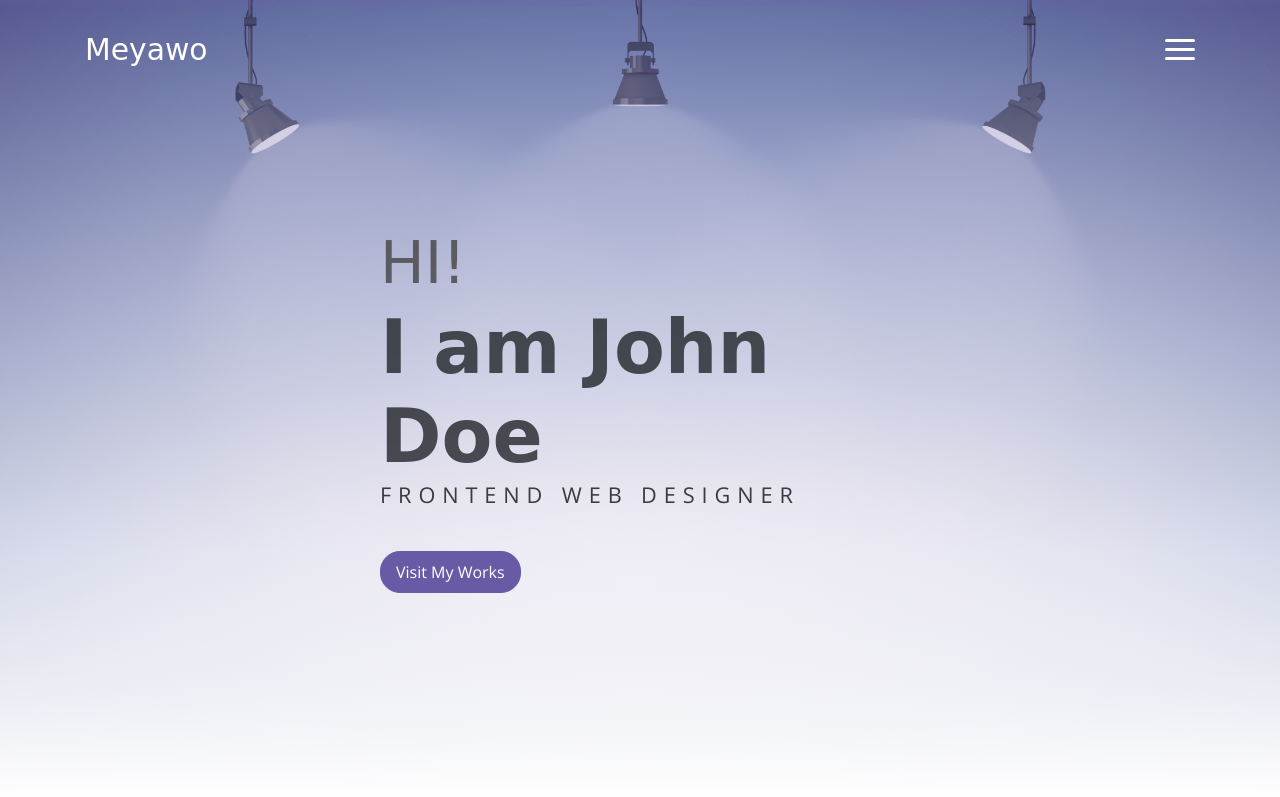
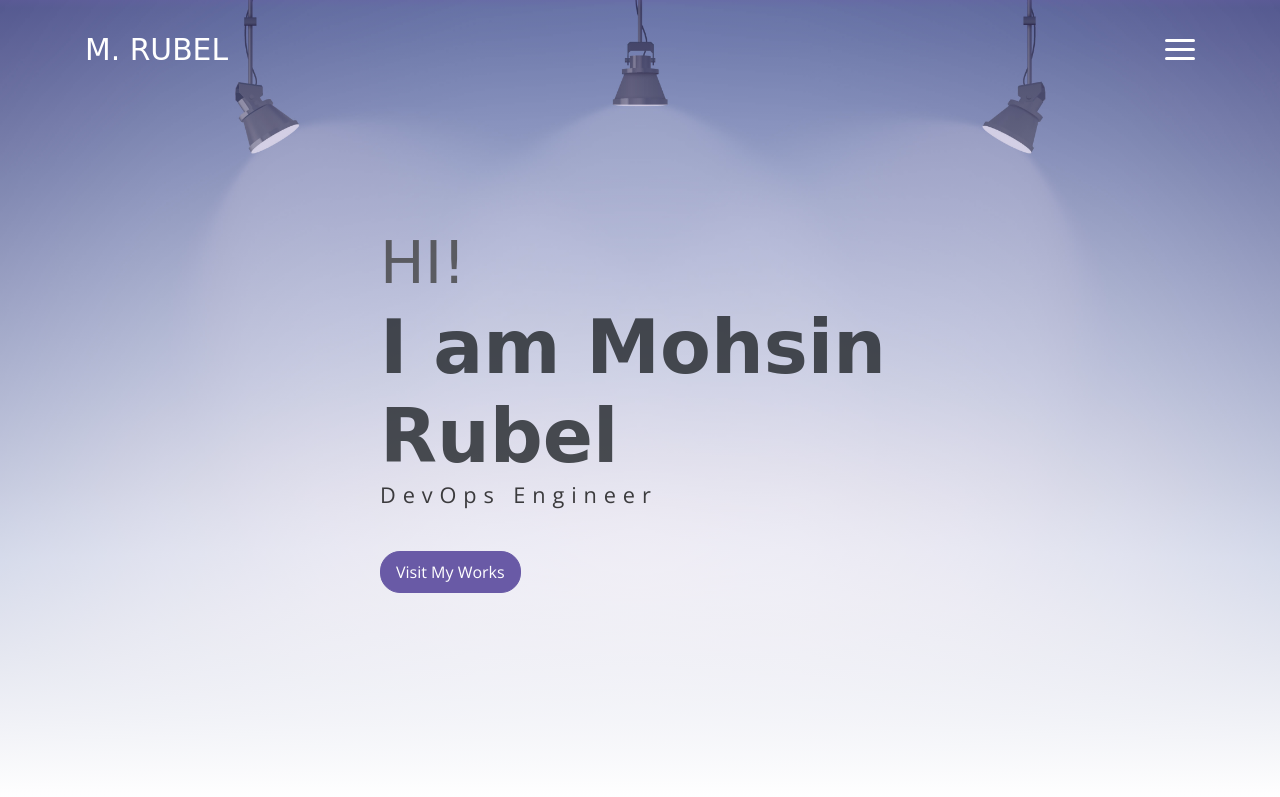
Before and after one commit to mohsinrubel/portfolio, a plain HTML site: page index.html in a window 1280 px wide. Shown: the top 797 px of the page. Drawn offline with nearby package versions, Linux system fonts and the light colour scheme; a web font is replaced by a local one.

Commit message:
change index

```diff
--- a/index.html
+++ b/index.html
@@ -16,7 +16,7 @@
     <!-- Page Navbar -->
     <nav class="custom-navbar" data-spy="affix" data-offset-top="20">
         <div class="container">
-            <a class="logo" href="#">Meyawo</a>
+            <a class="logo" href="#">M. RUBEL</a>
             <ul class="nav">
                 <li class="item">
                     <a class="link" href="#home">Home</a>
@@ -54,9 +54,9 @@
         <div class="header-content container">
             <h1 class="header-title">
                 <span class="up">HI!</span>
-                <span class="down">I am John Doe</span>
+                <span class="down">I am Mohsin Rubel</span>
             </h1>
-            <p class="header-subtitle">FRONTEND WEB DESIGNER</p>
+            <p class="header-subtitle">DevOps Engineer</p>
 
             <button class="btn btn-primary">Visit My Works</button>
         </div>
```
